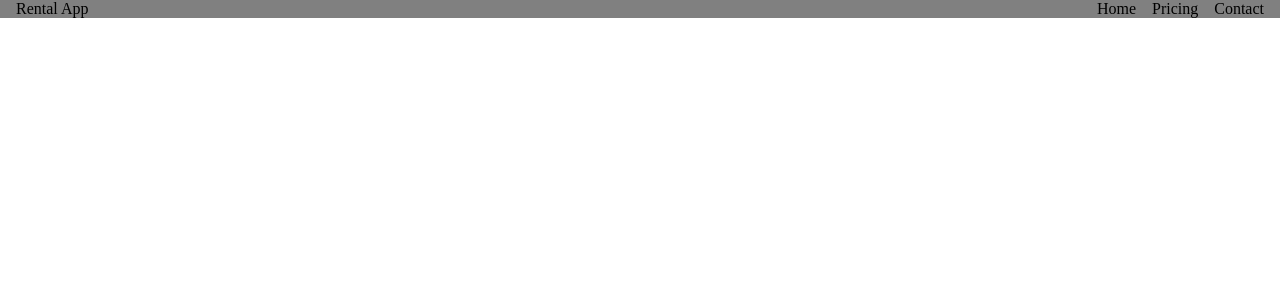
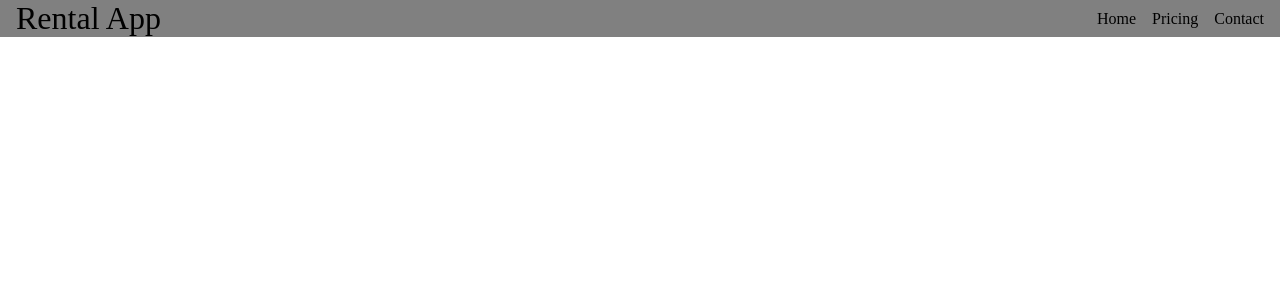
Before and after one commit to MaxVinichenko/ProjectZ, a React (Create React App) app: page / in a window 1280 px wide. Shown: the top 300 px of the page. Built offline with nearby package versions, Linux system fonts and the light colour scheme.

Commit message:
Minor nav bar changes

```diff
--- a/src/navbar.js
+++ b/src/navbar.js
@@ -5,11 +5,13 @@ export function Navbar(){
             <li>
                 <a href="/home">Home</a>
             </li>
+
             <li>
-            <a href="/pricing">Pricing</a>
+                 <a href="/pricing">Pricing</a>
             </li>
+
             <li>
-            <a href="/contact">Contact</a>
+                <a href="/contact">Contact</a>
             </li>
 
         </ul>
--- a/src/styles.css
+++ b/src/styles.css
@@ -6,7 +6,7 @@ body{
     margin: 0;
 }
 
-.site-title{
+.site-tite{
     font-size:2rem;
 }
 .nav{
@@ -25,6 +25,7 @@ body{
     list-style: none;
     display: flex;
     gap: 1rem;
+    height: 100%;
 }
 
 .nav a{
@@ -33,9 +34,9 @@ body{
 }
 
 .nav li:hover{
-    background-color: rgba(128, 128, 128, 0.28);
+    background-color: rgb(184, 179, 179);
 }
 
 .nav li.active{
-    background-color: rgb(79, 76, 76);
+    background-color: rgb(184, 179, 179);
 }
```
